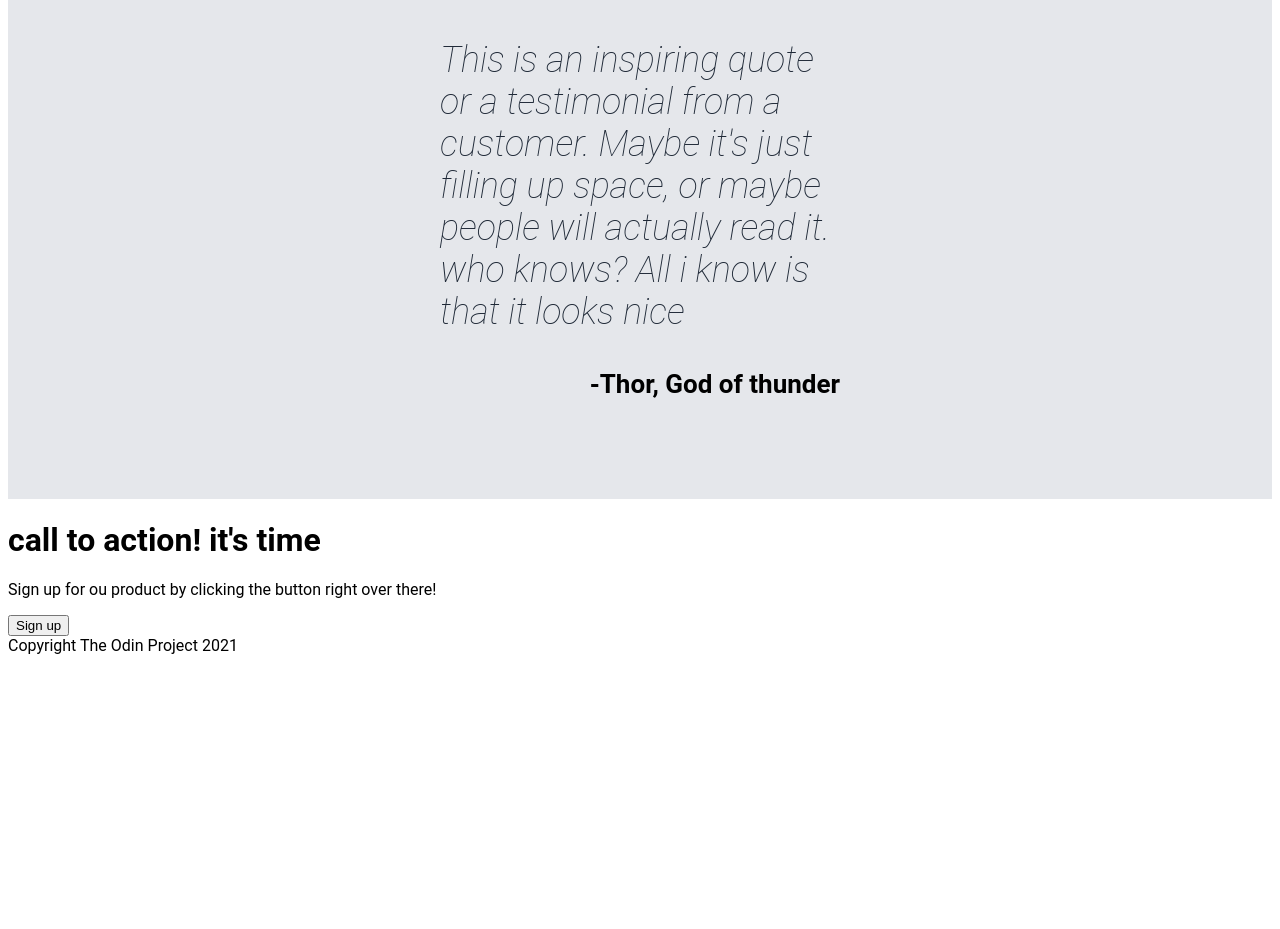
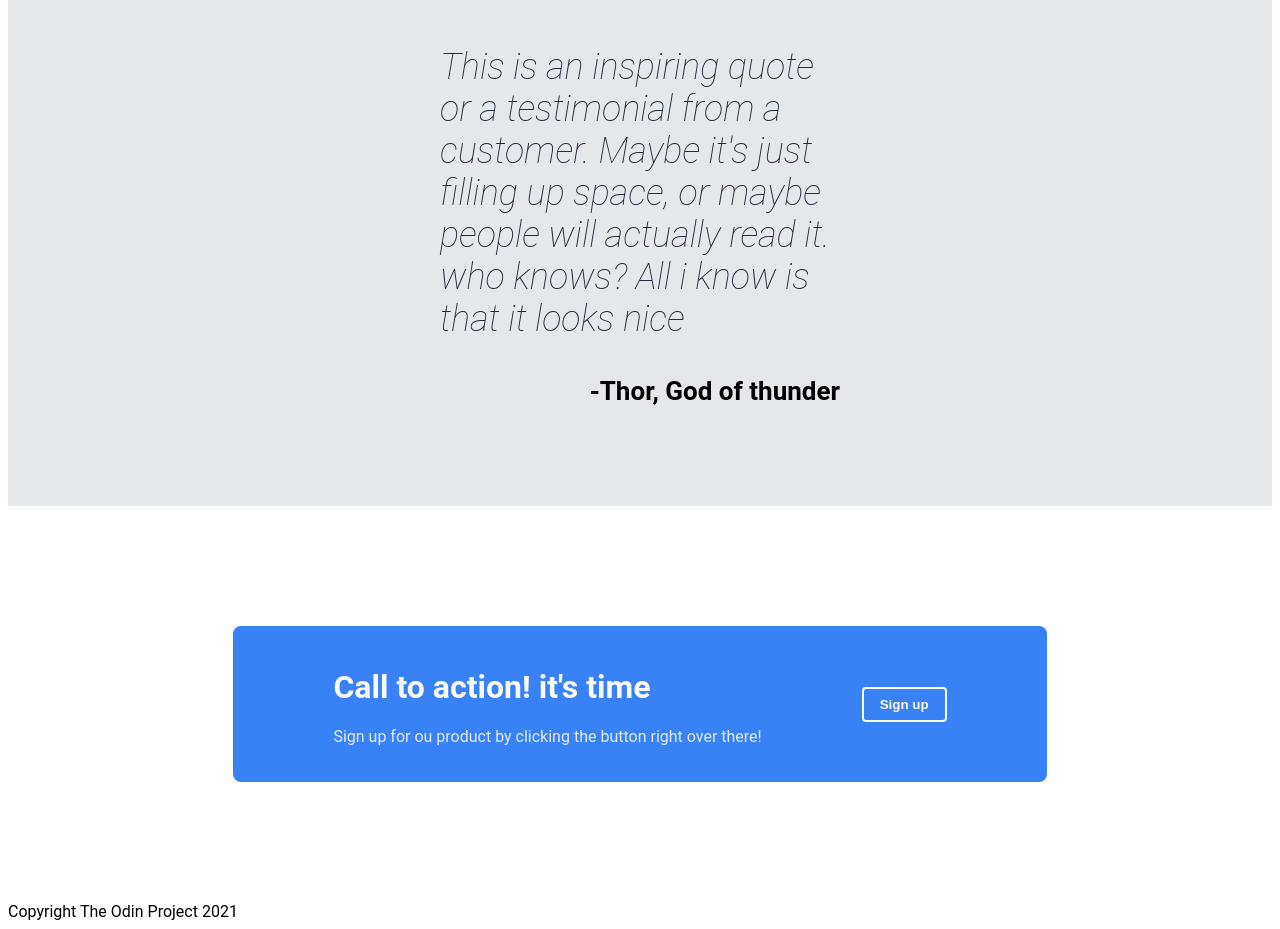
Before and after one commit to med-ctrl/landing-project, a plain HTML site: page index.html in a window 1280 px wide. Shown: the part 1035-1964 px from the top of the page. Before the commit the page ends 1698 px from the top, so only its background shows below. Drawn offline with Linux system fonts and the light colour scheme.

Commit message:
style content-three

```diff
--- a/css/styles.css
+++ b/css/styles.css
@@ -64,7 +64,8 @@ body{
     color: inherit;
     border: none;
     border-radius: 4px;
-    padding : 4px 8px;
+    padding : 8px 16px;
+    font-weight: bold;
 }
 
 
@@ -132,3 +133,31 @@ body{
     justify-content: center;
     align-items: center;
 }
+
+
+
+.content-three {
+    display: flex;
+    justify-content: center;
+    padding: 120px;
+    color: #F9FAF8;
+}
+.blue-box {
+    background-color: #3882F6;
+    padding: 20px 100px;
+    display: flex;
+    gap: 100px;
+    align-items: center;
+    border-radius: 8px;
+}
+.content-three button {
+    background-color: #3882F6;
+    color: #F9FAF8;
+    border: 2px solid #F9FAF8;
+    border-radius: 4px;
+    padding : 8px 16px;
+    font-weight: bold;
+}
+.blue-box p {
+    color: #E5E7EB;
+}
--- a/index.html
+++ b/index.html
@@ -65,7 +65,7 @@
     <div class="content-three">
         <div class="blue-box">
             <div class="left-side">
-                <h1>call to action! it's time</h1>
+                <h1>Call to action! it's time</h1>
                 <p>Sign up for ou product by clicking the button right over there!</p>
             </div>
             <button> Sign up</button>
```
